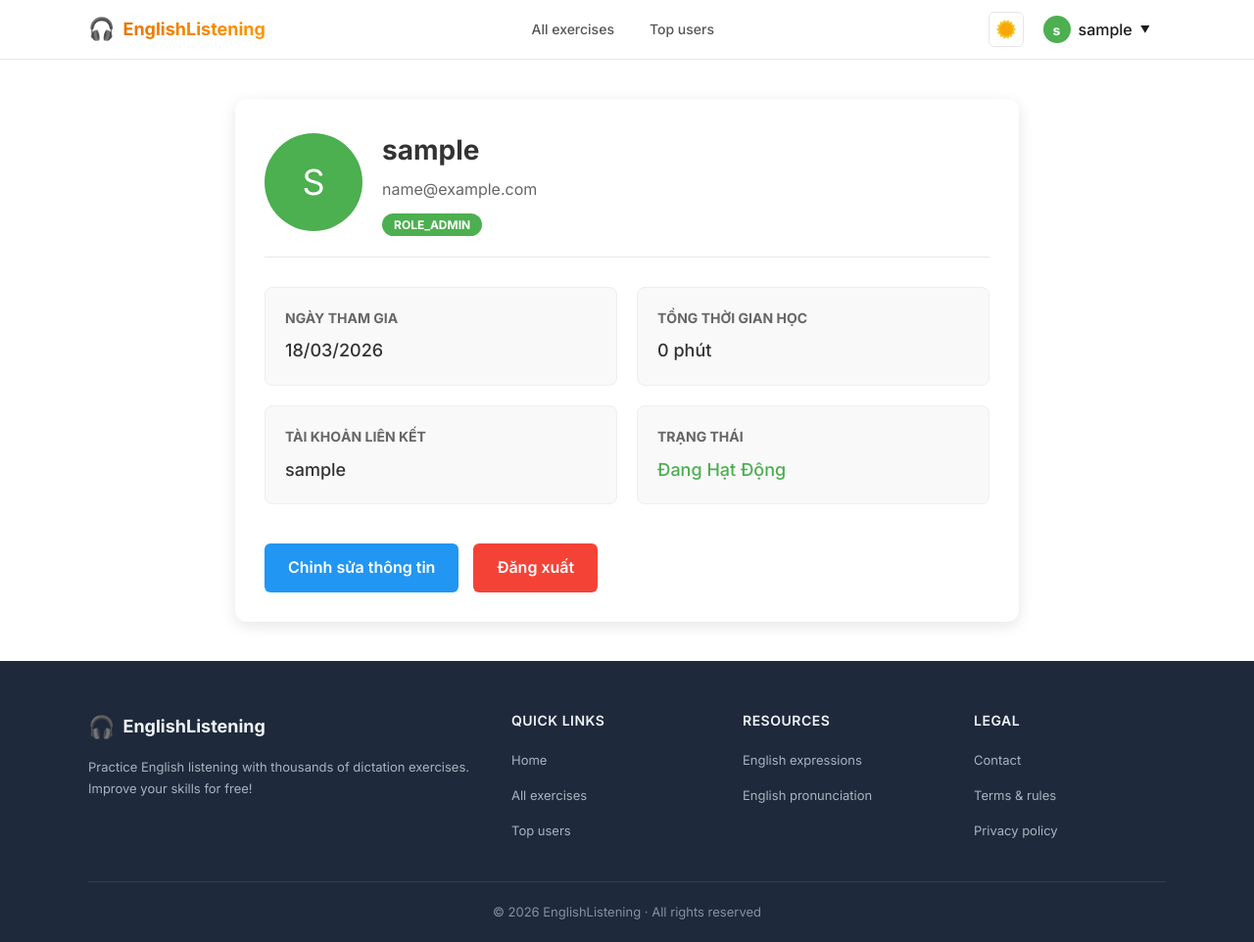
After one commit to nguyenthetan752005-max/EnglishListeningPracticeWebsite, a Spring Boot app: page /profile in a window 1280 px wide. The commit adds this page. Shown: the whole page at 98% size. Run offline with Spring Boot 4, Linux system fonts and the light colour scheme; the visitor is signed in with stand-in values (Sample User, id 1); some of the project's set-up classes (security, data sources, template engines, error pages and the like) are left out, and stand-ins take their place.

Commit message:
Thêm session/logout + trang profile

```diff
--- /dev/null
+++ b/src/main/java/com/english/learning/controller/ProfileController.java
@@ -0,0 +1,37 @@
+package com.english.learning.controller;
+
+import com.english.learning.entity.User;
+import com.english.learning.service.UserService;
+import jakarta.servlet.http.HttpSession;
+import org.springframework.beans.factory.annotation.Autowired;
+import org.springframework.stereotype.Controller;
+import org.springframework.ui.Model;
+import org.springframework.web.bind.annotation.GetMapping;
+
+import java.util.Optional;
+
+@Controller
+public class ProfileController {
+
+    @Autowired
+    private UserService userService;
+
+    @GetMapping("/profile")
+    public String viewProfile(HttpSession session, Model model) {
+        // Lấy Session user sau khi đăng nhập
+        User loggedInUser = (User) session.getAttribute("loggedInUser");
+        if (loggedInUser == null) {
+            // Nếu chưa đăng nhập thì đẩy về màn login
+            return "redirect:/login";
+        }
+
+        // Lấy dữ liệu mới nhất từ DB đề phòng update sửa lỗi
+        Optional<User> userOpt = userService.findById(loggedInUser.getId());
+        if (userOpt.isPresent()) {
+            model.addAttribute("user", userOpt.get());
+            return "user/profile";
+        }
+
+        return "redirect:/login";
+    }
+}
--- a/src/main/resources/templates/fragments/navbar.html
+++ b/src/main/resources/templates/fragments/navbar.html
@@ -22,8 +22,50 @@
                 <img class="icon-moon" th:src="@{/images/mode/moon.png}" alt="Dark Mode" width="20" height="20" style="display: none;">
             </button>
 
-            <a href="/login" class="nav-link btn-login">Login</a>
-            <a href="/register" class="nav-link">Register</a>
+            <th:block th:if="${session.loggedInUser == null}">
+                <a href="/login" class="nav-link btn-login">Login</a>
+                <a href="/register" class="nav-link">Register</a>
+            </th:block>
+            <th:block th:unless="${session.loggedInUser == null}">
+                <div class="user-dropdown">
+                    <button class="nav-link user-dropdown-btn" style="background: none; border: none; cursor: pointer; display: flex; align-items: center; gap: 8px; font-family: inherit; font-size: inherit; color: inherit;">
+                        <span th:if="${session.loggedInUser.avatarUrl == null}" class="avatar-sm" th:text="${#strings.substring(session.loggedInUser.username, 0, 1)}">U</span>
+                        <img th:unless="${session.loggedInUser.avatarUrl == null}" th:src="${session.loggedInUser.avatarUrl}" class="avatar-sm" alt="Avatar">
+                        <span th:text="${session.loggedInUser.username}"></span>
+                        <span style="font-size: 10px;">▼</span>
+                    </button>
+                    <div class="dropdown-content">
+                        <a href="/profile">My Profile</a>
+                        <a href="/logout" style="color: #f44336;">Logout</a>
+                    </div>
+                </div>
+
+                <style>
+                    .user-dropdown { position: relative; display: inline-block; }
+                    .user-dropdown-btn { outline: none; }
+                    .user-dropdown-btn .avatar-sm {
+                        background-color: #4CAF50; color: white; width: 28px; height: 28px;
+                        border-radius: 50%; display: inline-flex; align-items: center;
+                        justify-content: center; font-size: 14px; font-weight: bold; object-fit: cover;
+                    }
+                    .dropdown-content {
+                        display: none; position: absolute; right: 0; top: 100%;
+                        background-color: var(--card-bg, #ffffff); min-width: 160px;
+                        box-shadow: 0px 8px 16px 0px rgba(0,0,0,0.2); z-index: 1000;
+                        border-radius: 8px; overflow: hidden;
+                    }
+                    .user-dropdown:hover .dropdown-content { display: block; }
+                    .dropdown-content a {
+                        color: var(--text-color, #333333); padding: 12px 16px;
+                        text-decoration: none; display: block;
+                    }
+                    .dropdown-content a:hover { background-color: var(--hover-color, #f1f1f1); }
+
+                    body.dark-mode .dropdown-content { background-color: #383838; }
+                    body.dark-mode .dropdown-content a { color: #ffffff; }
+                    body.dark-mode .dropdown-content a:hover { background-color: #555555; }
+                </style>
+            </th:block>
         </div>
 
         <!-- Mobile Menu Toggle -->
@@ -38,9 +80,14 @@
     <div class="mobile-menu" id="mobileMenu">
         <a href="/exercises" class="mobile-link">All exercises</a>
         <a href="/top-users" class="mobile-link">Top users</a>
-        <div class="mobile-auth">
+
+        <div class="mobile-auth" th:if="${session.loggedInUser == null}">
             <a href="/login" class="mobile-link">Login</a>
             <a href="/register" class="mobile-link">Register</a>
+        </div>
+        <div class="mobile-auth" th:unless="${session.loggedInUser == null}">
+            <a href="/profile" class="mobile-link">My Profile</a>
+            <a href="/logout" class="mobile-link" style="color: #f44336;">Logout</a>
         </div>
     </div>
 </nav>
--- /dev/null
+++ b/src/main/resources/templates/user/profile.html
@@ -0,0 +1,165 @@
+<!DOCTYPE html>
+<html lang="en" xmlns:th="http://www.thymeleaf.org">
+<head>
+    <div th:replace="~{fragments/head :: head('My Profile')}"></div>
+    <style>
+        .profile-container {
+            max-width: 800px;
+            margin: 40px auto;
+            padding: 30px;
+            background-color: var(--bg-color, #ffffff);
+            border-radius: 12px;
+            box-shadow: 0 4px 15px rgba(0,0,0,0.1);
+            color: var(--text-color, #333333);
+        }
+        .profile-header {
+            display: flex;
+            align-items: center;
+            border-bottom: 1px solid var(--border-color, #eeeeee);
+            padding-bottom: 20px;
+            margin-bottom: 30px;
+        }
+        .profile-avatar {
+            width: 100px;
+            height: 100px;
+            border-radius: 50%;
+            background-color: #4CAF50;
+            color: white;
+            display: flex;
+            align-items: center;
+            justify-content: center;
+            font-size: 36px;
+            margin-right: 20px;
+            text-transform: uppercase;
+        }
+        .profile-info {
+            flex-grow: 1;
+        }
+        .profile-info h2 {
+            margin: 0 0 5px 0;
+            font-size: 28px;
+        }
+        .profile-info p {
+            margin: 0 0 10px 0;
+            color: #666666;
+            font-size: 16px;
+        }
+        .badge-role {
+            background: #4CAF50;
+            color: white;
+            padding: 4px 12px;
+            border-radius: 12px;
+            font-size: 12px;
+            font-weight: bold;
+        }
+        .profile-details-grid {
+            display: grid;
+            grid-template-columns: 1fr 1fr;
+            gap: 20px;
+        }
+        .detail-card {
+            background-color: #f9f9f9;
+            padding: 20px;
+            border-radius: 8px;
+            border: 1px solid #eeeeee;
+        }
+        .detail-card strong {
+            display: block;
+            margin-bottom: 8px;
+            font-size: 14px;
+            color: #666666;
+            text-transform: uppercase;
+        }
+        .detail-card span {
+            font-size: 18px;
+            font-weight: 500;
+        }
+
+        .profile-actions {
+            margin-top: 40px;
+            display: flex;
+            gap: 15px;
+        }
+        .btn-action {
+            padding: 12px 24px;
+            text-decoration: none;
+            border-radius: 6px;
+            font-weight: 600;
+            text-align: center;
+            transition: background-color 0.3s;
+        }
+        .btn-edit {
+            background-color: #2196F3;
+            color: white;
+        }
+        .btn-edit:hover { background-color: #1976D2; }
+        .btn-logout {
+            background-color: #f44336;
+            color: white;
+        }
+        .btn-logout:hover { background-color: #d32f2f; }
+
+        /* Dark mode overrides */
+        body.dark-mode .profile-container {
+            background-color: #2c2c2c;
+            color: #ffffff;
+            box-shadow: 0 4px 15px rgba(0,0,0,0.3);
+        }
+        body.dark-mode .profile-header {
+            border-bottom-color: #444444;
+        }
+        body.dark-mode .detail-card {
+            background-color: #383838;
+            border-color: #444444;
+        }
+        body.dark-mode .profile-info p, body.dark-mode .detail-card strong {
+            color: #aaaaaa;
+        }
+    </style>
+</head>
+<body>
+    <div th:replace="~{fragments/navbar :: navbar}"></div>
+
+    <main class="profile-container">
+        <div class="profile-header">
+            <!-- Hiển thị thư mục Avatar URL nếu có, nếu không thì lấy chữ cái đầu của Username -->
+            <div th:if="${user.avatarUrl != null}" style="margin-right: 20px;">
+                <img th:src="${user.avatarUrl}" alt="Avatar" style="width: 100px; height: 100px; border-radius: 50%; object-fit: cover;">
+            </div>
+            <div th:unless="${user.avatarUrl != null}" class="profile-avatar" th:text="${#strings.substring(user.username, 0, 1)}">U</div>
+
+            <div class="profile-info">
+                <h2 th:text="${user.username}">Username</h2>
+                <p th:text="${user.email}">user@example.com</p>
+                <span class="badge-role" th:text="${user.role}">USER</span>
+            </div>
+        </div>
+
+        <div class="profile-details-grid">
+            <div class="detail-card">
+                <strong>Ngày tham gia</strong>
+                <span th:text="${#temporals.format(user.createdAt, 'dd/MM/yyyy')}">...</span>
+            </div>
+            <div class="detail-card">
+                <strong>Tổng thời gian học</strong>
+                <span><span th:text="${user.totalActiveTime}">0</span> phút</span>
+            </div>
+            <div class="detail-card">
+                <strong>Tài khoản liên kết</strong>
+                <span th:text="${user.provider != null ? user.provider : 'Mật khẩu cục bộ (Email)'}">LOCAL</span>
+            </div>
+            <div class="detail-card">
+                <strong>Trạng thái</strong>
+                <span style="color: #4CAF50;">Đang Hạt Động</span>
+            </div>
+        </div>
+
+        <div class="profile-actions">
+            <a href="#" class="btn-action btn-edit">Chỉnh sửa thông tin</a>
+            <a href="/logout" class="btn-action btn-logout">Đăng xuất</a>
+        </div>
+    </main>
+
+    <div th:replace="~{fragments/footer :: footer}"></div>
+</body>
+</html>
```
Also changed, not shown: pom.xml (+13 -0 lines), src/main/java/com/english/learning/config/SecurityConfig.java (added, +34 -0 lines), src/main/java/com/english/learning/controller/AuthController.java (+12 -2 lines), src/main/java/com/english/learning/security/CustomOAuth2SuccessHandler.java (added, +70 -0 lines), src/main/java/com/english/learning/service/impl/UserServiceImpl.java (+21 -4 lines), src/main/resources/templates/auth/login.html (+9 -4 lines).
